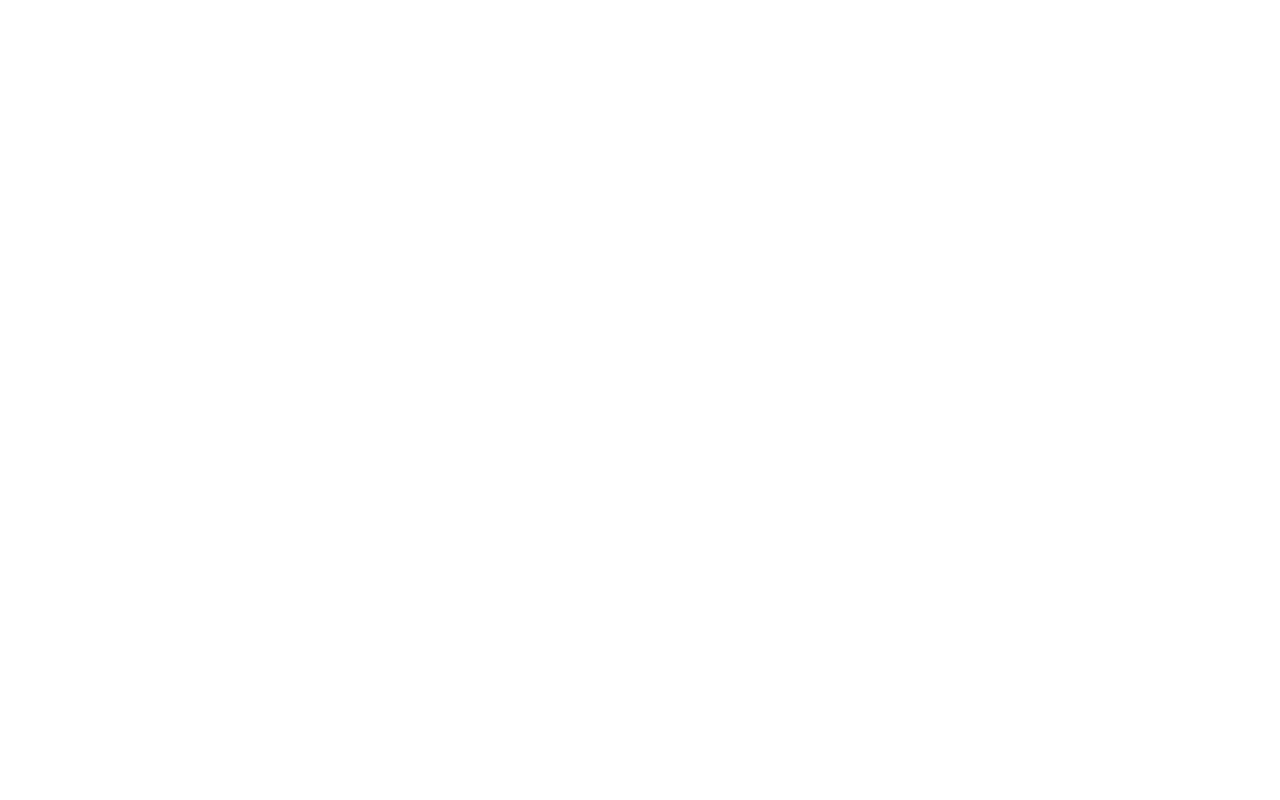
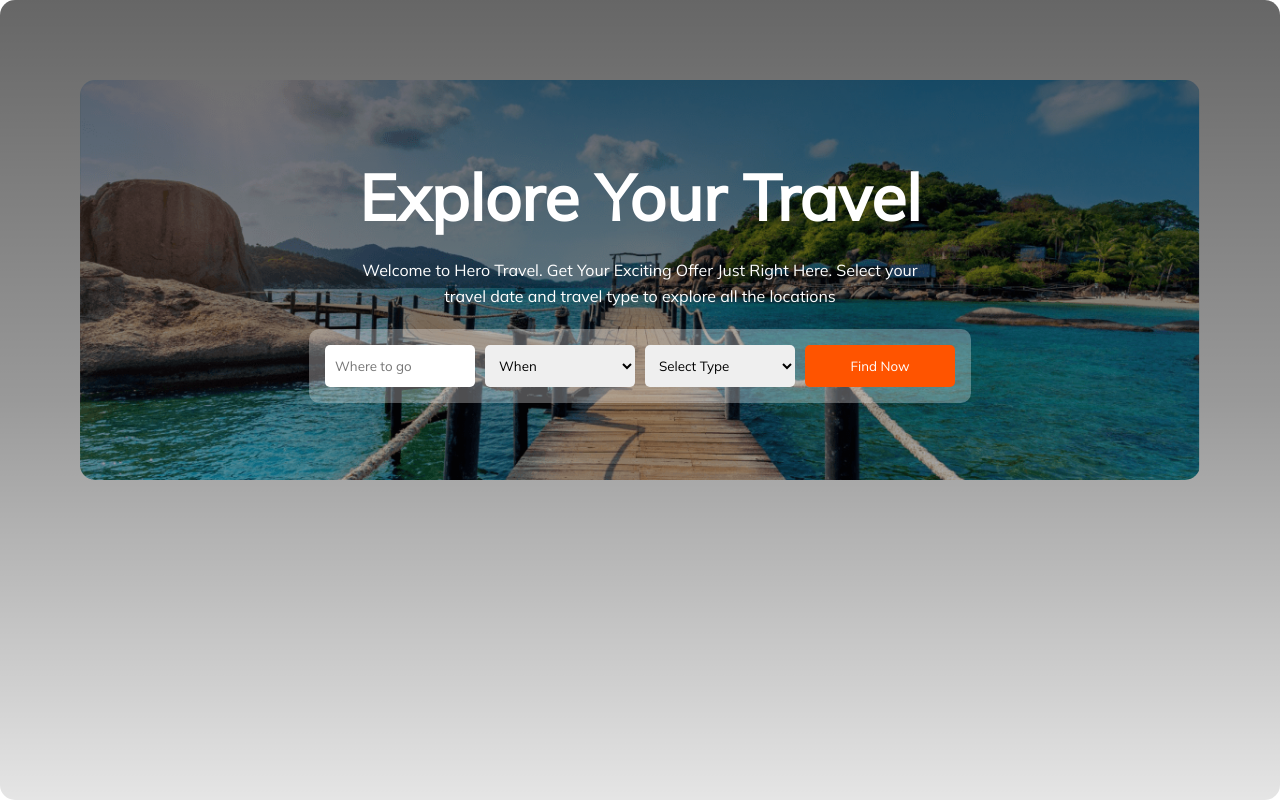
Before and after one commit to ahmad-minhaz/Assignment-2-Hero-Travel, a plain HTML site: page Index.html in a window 1280 px wide. Drawn offline with Linux system fonts and the light colour scheme.

Commit message:
hero section done

```diff
--- a/Index.html
+++ b/Index.html
@@ -4,8 +4,41 @@
     <meta charset="UTF-8">
     <meta name="viewport" content="width=device-width, initial-scale=1.0">
     <title>Document</title>
+    <link rel="stylesheet" href="styles.css">
 </head>
 <body>
+    <div class="nav">
 
+    </div>
+   <section class="hero common-padding" id="hero">
+    <div class="banner">
+        <div class="overlay"></div>
+        <div class="hero-main">
+            <h1 class="main-title">
+                Explore Your Travel
+            </h1>
+            <h5 class="short-des">
+                Welcome to Hero Travel. Get Your Exciting Offer Just Right Here. Select your travel date and travel type to explore all the locations
+            </h5>
+            <div class="form-wrapper">
+                <form id="findNowForm">
+                    <div class="form-inner">
+                        <input type="text" placeholder="Where to go">
+                        <select name="date" id="date">
+                            <option value="0">When</option>
+                        </select>
+                        <select name="type" id="">
+                            <option value="0">Select Type</option>
+                            <option value="1">Type A</option>
+                            <option value="2">Type B</option>
+                            <option value="3">Type C</option>
+                        </select>
+                        <button type="submit">Find Now</button>
+                    </div>
+                </form>
+            </div>
+        </div>
+    </div>
+   </section>
 </body>
 </html>
--- a/styles.css
+++ b/styles.css
@@ -0,0 +1,85 @@
+@import url('https://fonts.googleapis.com/css2?family=Mulish&display=swap');
+
+*{
+    margin: 0;
+    padding: 0;
+    box-sizing: border-box;
+    font-family: 'Mulish', sans-serif;
+}
+.common-padding{
+    padding:0 80px;
+}
+
+.nav{
+    height: 80px;
+}
+
+.banner{
+    height: 400px;
+    width: 100%;
+    background-image: url("/Assets/Group\ 13\ \(1\)\ \(1\).png");
+    background-position: center;
+    background-size: cover;
+    border-radius: 15px;
+
+}
+
+.hero-main {
+    height: 100%;
+    display: flex;
+    flex-direction: column;
+    align-items: center;
+    justify-content: center;
+    position: relative;
+}
+
+.overlay {
+    position: absolute;
+    top:0;
+    left:0;
+    right: 0;
+    bottom:0;
+    background: linear-gradient(to bottom, rgb(0, 0, 0, 0.6), rgb(0, 0, 0, 0.4), rgb(0, 0, 0, 0.1));;
+    border-radius: 15px;
+}
+
+.main-title{
+    color: #fff;
+    font-weight: 800;
+    font-size: 64px;
+    line-height: normal;
+}
+
+.short-des{
+    width: 600px;
+    color: #fff;
+    font-size: 16px;
+    font-weight: 400;
+    line-height: 26px;
+    margin: 20px 0;
+    text-align: center;
+}
+
+.form-wrapper{
+    background-color: rgb(255, 255, 255, 0.3);
+    padding: 16px;
+    border-radius: 10px;
+}
+
+.form-inner {
+    display: flex;
+    justify-content: space-between;
+    width: 630px;
+}
+
+#findNowForm .form-inner input, select, button {
+    padding: 12px 10px;
+    border-radius: 5px;
+    border: none;
+    width: 150px;
+}
+
+#findNowForm .form-inner button {
+    background-color: #FF5400;
+    color: #fff;
+}
```
